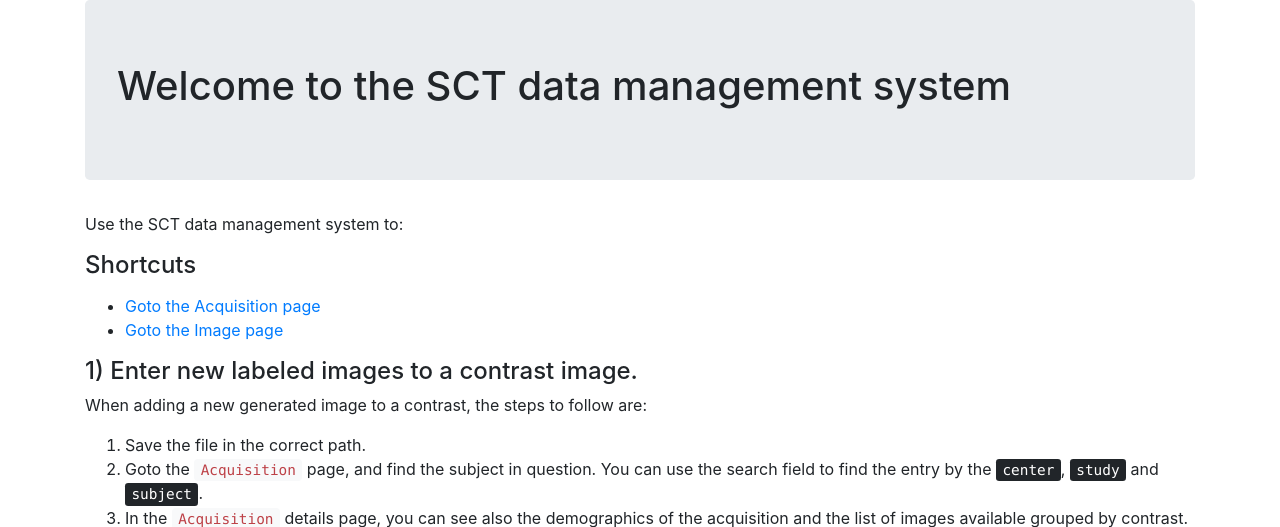
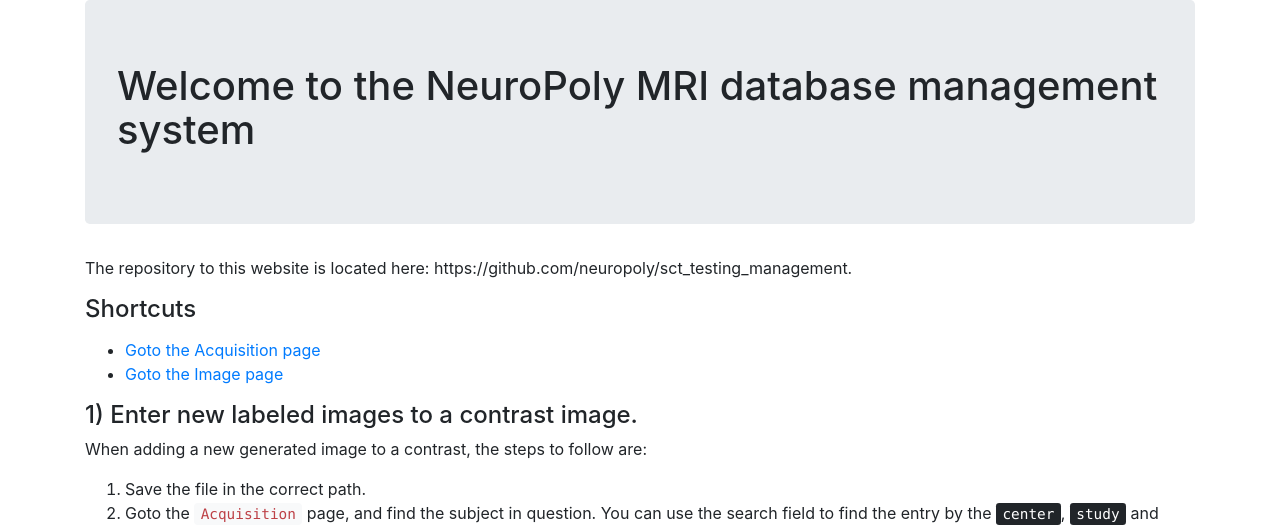
Before and after one commit to spinalcordtoolbox/sct_testing_management, a Django app: page / in a window 1280 px wide. Shown: the part 56-583 px from the top of the page. Run offline with Django 3.2, Linux system fonts and the light colour scheme; the visitor is signed in with stand-in values (Sample User, id 1); parts of the project's set-up code (start-up, migrations or seed data) failed here and were passed over; some libraries are stand-ins or nearby versions.

Commit message:
Update home.html

```diff
--- a/sct_annotation/templates/pages/home.html
+++ b/sct_annotation/templates/pages/home.html
@@ -3,13 +3,12 @@
 {% block content %}
 <div class="jumbotron">
     <h1>
-    Welcome to the SCT data management system
+    Welcome to the NeuroPoly MRI database management system
     </h1>
 </div>
 {% if request.user.is_authenticated %}
 
-<p>Use the SCT data management system to:
-
+<p>The repository to this website is located here: https://github.com/neuropoly/sct_testing_management.
 </p>
 <h4>Shortcuts</h4>
 <p>
```
